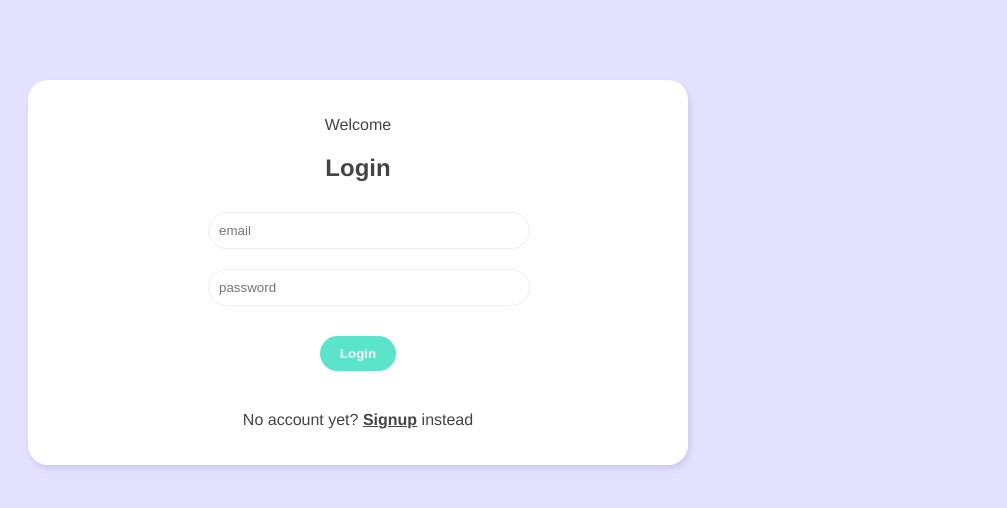
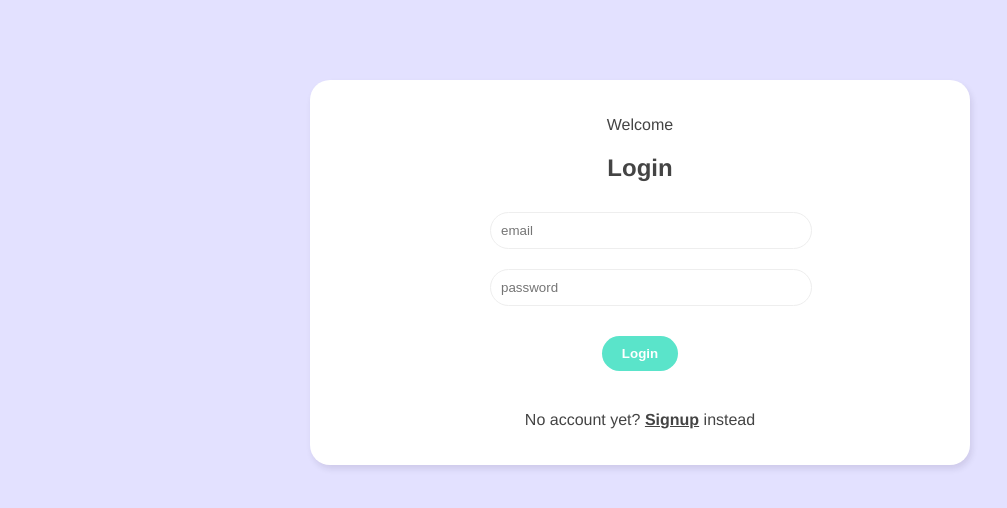
Before and after one commit to AlanLeverenz/live-chat, a Vue app: page / in a window 1280 px wide. Shown: the top 508 px of the page, without its empty margins (0-1007 px from the left). Built offline with nearby package versions, Linux system fonts and the light colour scheme; no server answers.

Commit message:
limited snapshots to when component unmounts

```diff
--- a/src/assets/main.css
+++ b/src/assets/main.css
@@ -3,9 +3,9 @@ body {
   color: #444;
 }
 .container {
-  /* width: 80%; */
+  width: 80%;
   max-width: 660px;
-  margin: 80px 20px;
+  margin: 80px auto;
   border-radius: 20px;
   box-shadow: 2px 4px 6px rgba(28, 6, 49, 0.1);
   background: white;
--- a/src/components/ChatWindow.vue
+++ b/src/components/ChatWindow.vue
@@ -32,9 +32,9 @@ export default {
         }
     })
 
+    // messages stores ref values applied in the template
+    const messages = ref(null)
     // auto-scroll sets top of scroll to the height.
-    const messages = ref(null)
-
     onUpdated(() => {
         messages.value.scrollTop = messages.value.scrollHeight
     })
--- a/src/composables/getCollection.js
+++ b/src/composables/getCollection.js
@@ -1,4 +1,4 @@
-import { ref } from 'vue'
+import { ref, watchEffect } from 'vue'
 import { projectFirestore } from '../firebase/config'
 
 const getCollection = (collection) => {
@@ -10,7 +10,10 @@ const getCollection = (collection) => {
   let collectionRef = projectFirestore.collection(collection)
     .orderBy('createdAt')
 
-  collectionRef.onSnapshot(snap => {
+  const unsub = collectionRef.onSnapshot(snap => {
+
+    console.log('snapshot')
+
     let results = []
         // data() function gets data, spread out to list data objects
         // logical AND: code on right only executes if left data is true
@@ -30,6 +33,12 @@ const getCollection = (collection) => {
           error.value = 'could not fetch the data'
         })
 
+        // unsubscribes from prev collection when watcher is stopped (component unmounts: stops snapshots)
+        watchEffect((onInvalidate) => {
+            onInvalidate(() => unsub())
+        })
+
+
         return { error, documents }
       }
 
```
